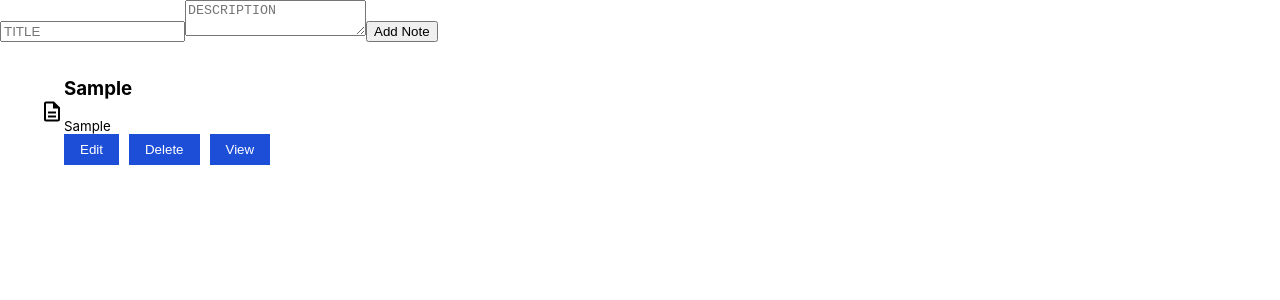
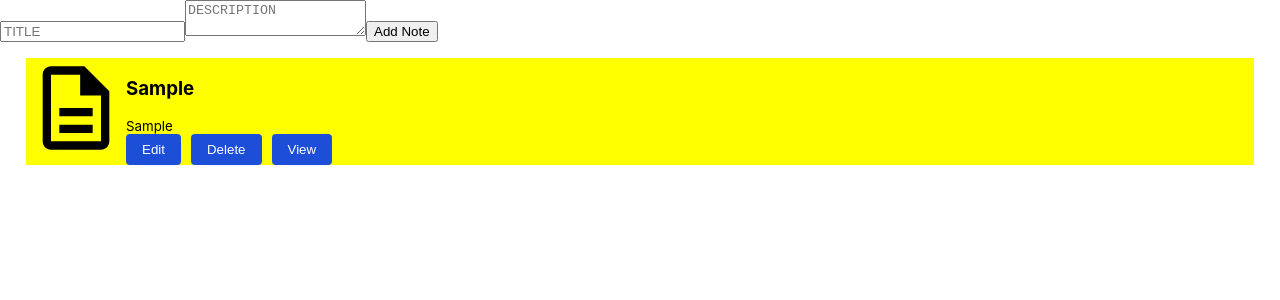
Before and after one commit to gopalkaran/Note-App, a React (Create React App) app: page / in a window 1280 px wide. Both pictures are taken after typing "Sample", "Sample" into the empty fields and a click on the button "Add Note". Shown: the top 300 px of the page. Built offline with nearby package versions, Linux system fonts and the light colour scheme.

Commit message:
added delete and edit function

```diff
--- a/src/css/NoteItem.module.css
+++ b/src/css/NoteItem.module.css
@@ -1,5 +1,7 @@
 .itemContainer {
   display: flex;
+  background: yellow;
+  margin: 1rem;
 }
 .container {
   display: flex;
@@ -14,4 +16,9 @@
   background-color: #1d4ed8;
   border: none;
   padding: 0.5rem 1rem;
+  border-radius: 4px;
 }
+.imgSize {
+  height: 100px;
+  width: 100px;
+}
--- a/src/css/NoteList.module.css
+++ b/src/css/NoteList.module.css
@@ -0,0 +1,4 @@
+.nonPadding {
+  padding-left: 0;
+  margin: 10px;
+}
--- a/src/mycomponent/NoteApp.js
+++ b/src/mycomponent/NoteApp.js
@@ -27,6 +27,15 @@ function NoteApp() {
     setNotes([data, ...notes]);
   };
 
+  const del = (index) =>{
+    setNotes([...notes.slice(0,index), ...notes.slice(index+1)]);
+    setData({title:"",description:""});
+  }
+
+  const edit = (index) =>{
+    setData({title:notes[index].title,description:notes[index].description});
+  }
+
   return (
     <div>
       <form onSubmit={onSubmitHandler}>
@@ -43,7 +52,7 @@ function NoteApp() {
         ></textarea>
         <button>Add Note</button>
       </form>
-      <NoteList list={notes}/>
+      <NoteList list={notes} del={del} edit={edit}/>
     </div>
   );
 }
--- a/src/mycomponent/NoteItem.js
+++ b/src/mycomponent/NoteItem.js
@@ -2,16 +2,16 @@ import React from "react";
 import styles from "../css/NoteItem.module.css";
 import logo from "../resource/note-big.svg";
 
-function NoteItem({ item }) {
+function NoteItem({ item , del, id, edit}) {
   return (
     <div className={styles.itemContainer}>
-      <img src={logo} alt="" />
+      <img src={logo} alt="note_icon" className={styles.imgSize} />
       <div className={styles.container}>
         <h3>{item.title}</h3>
         <small>{item.description}</small>
         <div className={styles.btnContainer}>
-        <button className={styles.btn}>Edit</button>
-        <button className={styles.btn}>Delete</button>
+        <button className={styles.btn} onClick={()=>edit(id)}>Edit</button>
+        <button className={styles.btn} onClick={()=>del(id)}>Delete</button>
         <button className={styles.btn}>View</button>
         </div>
       </div>
--- a/src/mycomponent/NoteList.js
+++ b/src/mycomponent/NoteList.js
@@ -1,14 +1,15 @@
-import React from 'react'
-import NoteItem from './NoteItem'
+import React from 'react';
+import styles from "../css/NoteList.module.css";
+import NoteItem from './NoteItem';
 
-function NoteList({list}) {
+function NoteList({list,del,edit}) {
 
     return (
         <div>
-            <ul>
+            <ul className={styles.nonPadding}>
                 {
-                    list.map(item =>{
-                        return <NoteItem key={item.title} item={item}/>
+                    list.map((item,index) =>{
+                        return <NoteItem key={item.title} item={item} del={del} id={index} edit={edit}/>
                     })
 
                 }
```
